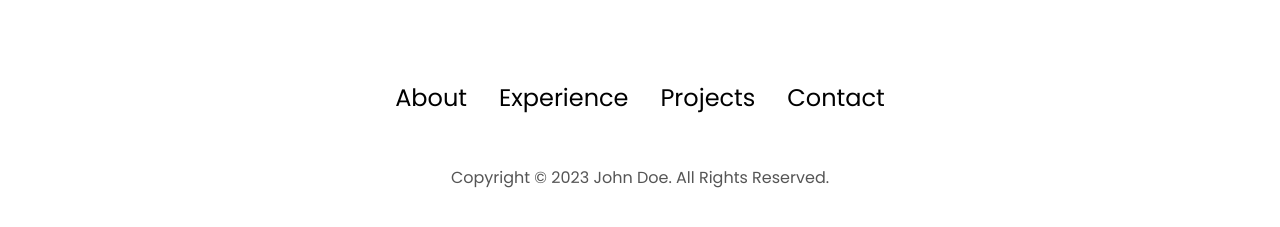
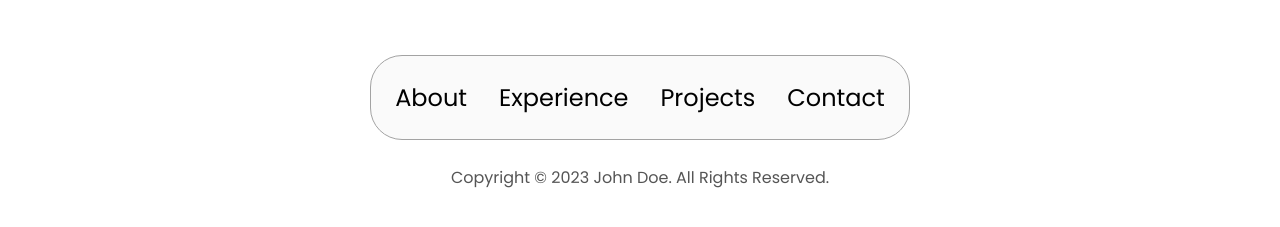
Before and after one commit to stha1122/shwetha-portfolio, a plain HTML site: page index.html in a window 1280 px wide. Shown: the part 4713-4940 px from the top of the page. Drawn offline with Linux system fonts and the light colour scheme.

Commit message:
contact section update

```diff
--- a/index.html
+++ b/index.html
@@ -644,6 +644,10 @@
 
     <footer>
       <nav>
+        <div class="experience-details-container">
+          <div class="about-containers">
+            <div class="details-container color-container">
+              <div class="article-container">
         <div class="nav-links-container">
           <ul class="nav-links">
             <li><a href="#about">About</a></li>
@@ -654,6 +658,11 @@
         </div>
       </nav>
       <p>Copyright &#169; 2023 John Doe. All Rights Reserved.</p>
+    </div>
+  </div>
+</div>
+</div>
+
     </footer>
 
 
```
